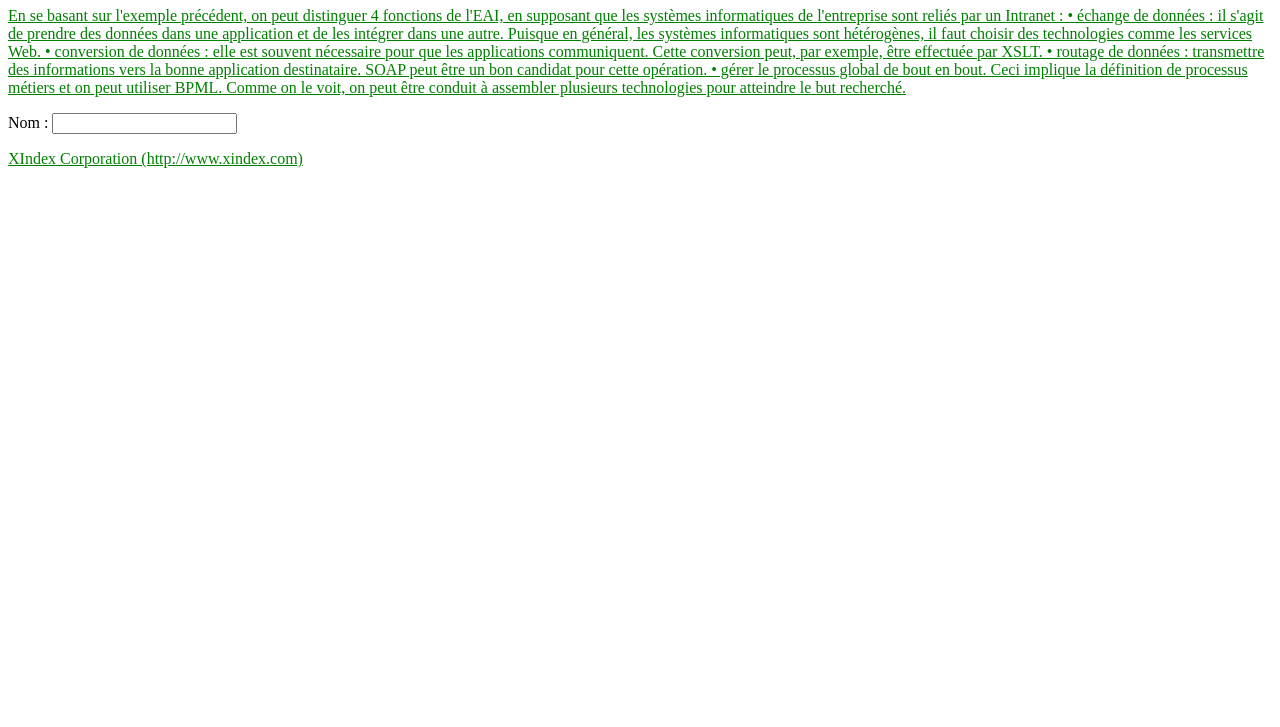
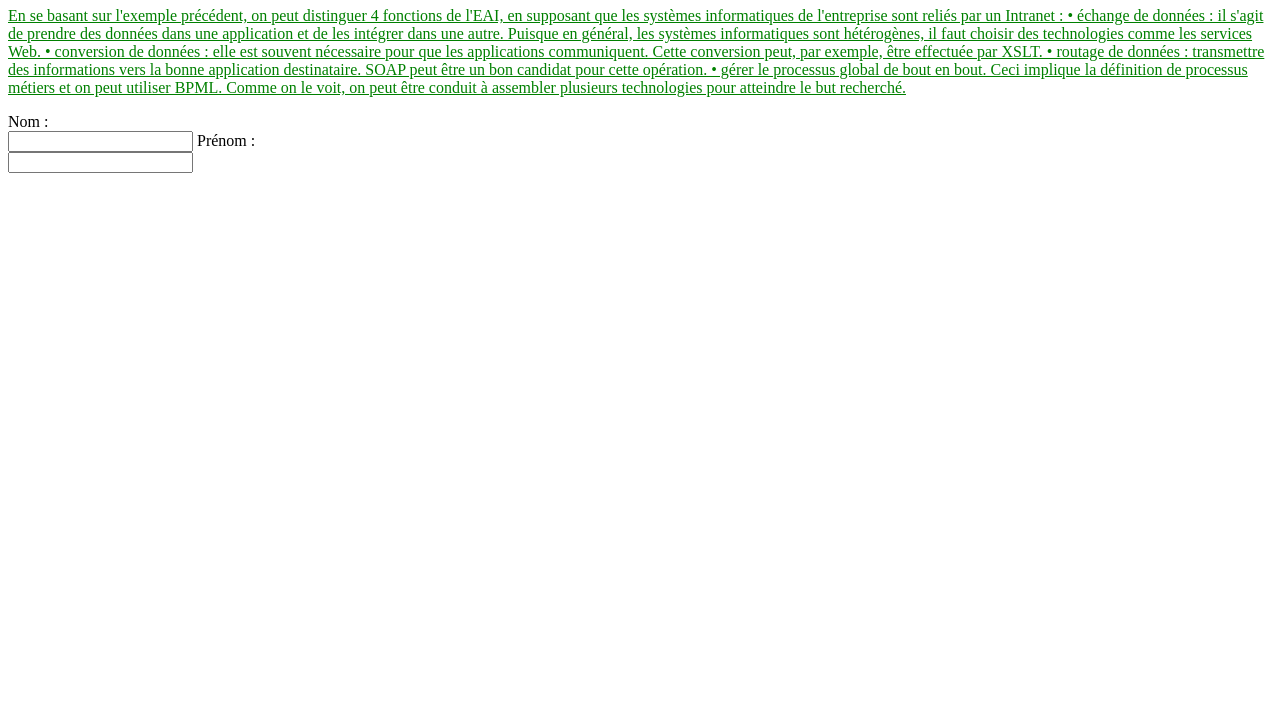
Before and after one commit to Onzk/ISI, a plain HTML site: page index.html in a window 1280 px wide. Shown: the part 73-800 px from the top of the page. Drawn offline with Linux system fonts and the light colour scheme.

Commit message:
Commit done

```diff
--- a/index.html
+++ b/index.html
@@ -36,14 +36,11 @@
         atteindre le but recherché.
     </p>
     <form>
-        <label>Nom : </label>
+        <label>Nom : </label> </br>
         <input type="text" name="name" />
+        <label>Prénom : </label> </br>
+        <input type="text" name="prenom" />
     </form>
-    <!-- Cette partie appartient à la branche branch1 -->
-    <p>
-        XIndex Corporation (http://www.xindex.com)
-    </p>
-
 </body>
 
 </html>
```
